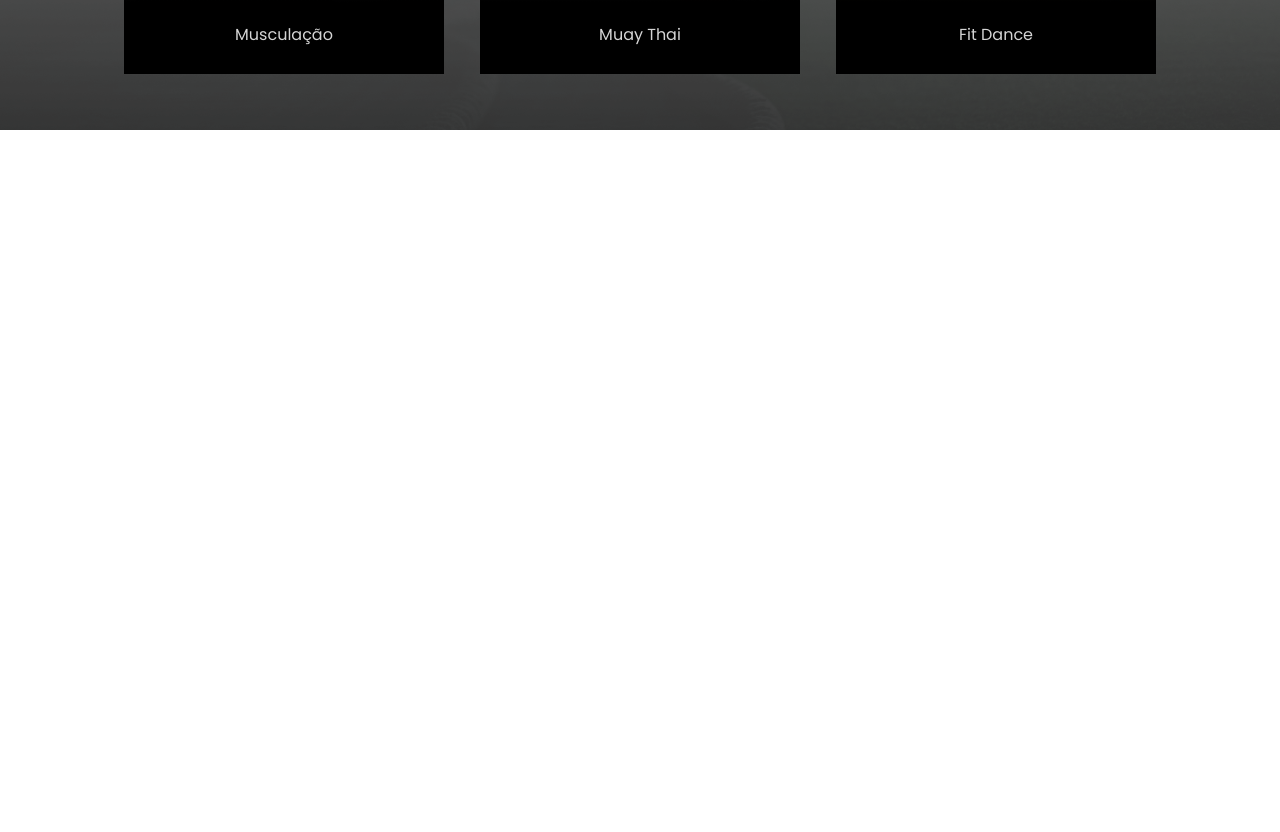
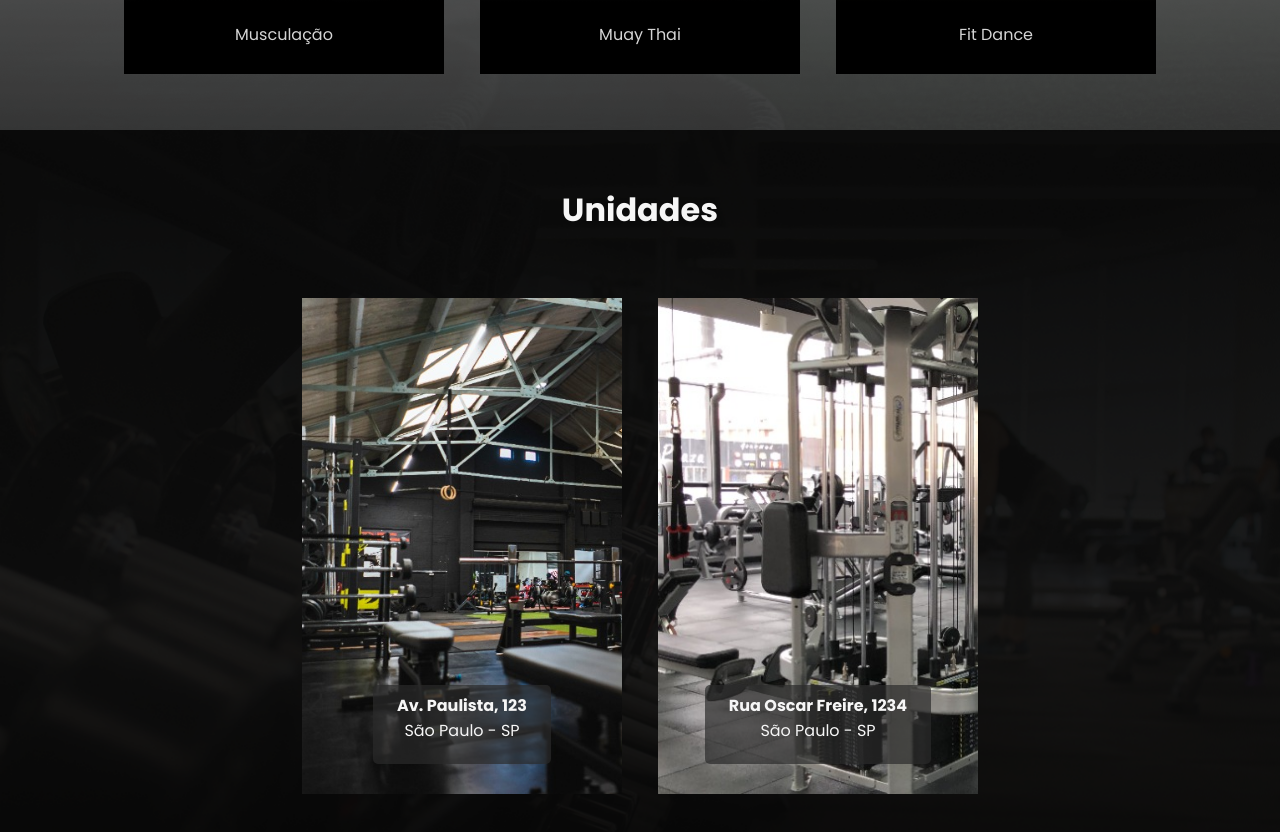
Before and after one commit to paulameg/VitalFit, a React (Vite) app in the folder VitalFit/: page / in a window 1280 px wide. Shown: the part 2120-2952 px from the top of the page. Before the commit the page ends 2250 px from the top, so only its background shows below. Built offline with nearby package versions, Linux system fonts and the light colour scheme.

Commit message:
Units section

```diff
--- a/VitalFit/src/App.jsx
+++ b/VitalFit/src/App.jsx
@@ -4,6 +4,7 @@ import About from './components/About/About'
 import Header from './components/Header/Header'
 import Home from './components/Home/Home'
 import Modalities from './components/Modalities/Modalities'
+import Units from './components/Units/Units'
 
 function App() {
 
@@ -14,6 +15,7 @@ function App() {
       <Home />
       <About />
       <Modalities />
+      <Units />
     </div>
   )
 }
--- /dev/null
+++ b/VitalFit/src/components/Units/Units.css
@@ -0,0 +1,54 @@
+.units {
+    background-image: url("../../assets/units.png");
+    background-size: cover;
+    height: 90vh;
+    display: flex;
+    flex-direction: column;
+    align-items: center;
+    justify-content: center;
+}
+
+.units-cards {
+    padding-top: 5%;
+    display: flex;
+    gap: 36px;
+}
+
+.ucard {
+    width: 25vw;
+    height: 62vh;
+    display: flex;
+    align-items: flex-end;
+    justify-content: center;
+}
+
+.unit-one {
+    background-image: url("../../assets/units/unit1.jpg");
+    background-size:cover;
+}
+
+.unit-two {
+    background-image: url("../../assets/units/unit2.jpg");
+    background-size:cover;
+}
+
+.address {
+    height: 63px;
+    border-radius: 5px;
+    background: rgba(43, 43, 43, 0.69);
+    text-align: center;
+    margin-bottom: 30px;
+    padding: 8px 24px;
+}
+
+.street, .city {
+    color: var(--white);
+}
+
+.street {
+    font-weight: bold;
+}
+
+.city {
+    font-weight: 400;
+}
--- /dev/null
+++ b/VitalFit/src/components/Units/Units.jsx
@@ -0,0 +1,26 @@
+import './Units.css'
+
+
+const Units = () => {
+  return (
+    <div className='units'>
+        <h1 className='title'>Unidades</h1>
+        <div className='units-cards'>
+            <div className='ucard unit-one'>
+                    <div className='address'>
+                        <p className='street'>Av. Paulista, 123</p>
+                        <p className='city'>São Paulo - SP</p>
+                    </div>
+            </div>
+            <div className='ucard unit-two'>
+                    <div className='address'>
+                        <p className='street'>Rua Oscar Freire, 1234</p>
+                        <p className='city'>São Paulo - SP</p>
+                    </div>
+            </div>
+        </div>
+    </div>
+  )
+}
+
+export default Units
```
Also changed, not shown: VitalFit/src/assets/units/unit1.jpg (added), VitalFit/src/assets/units/unit2.jpg (added).
